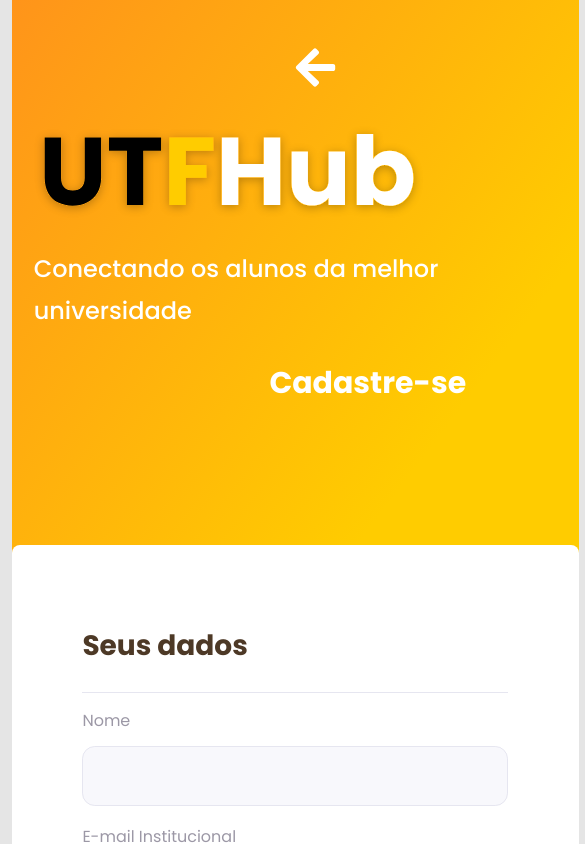
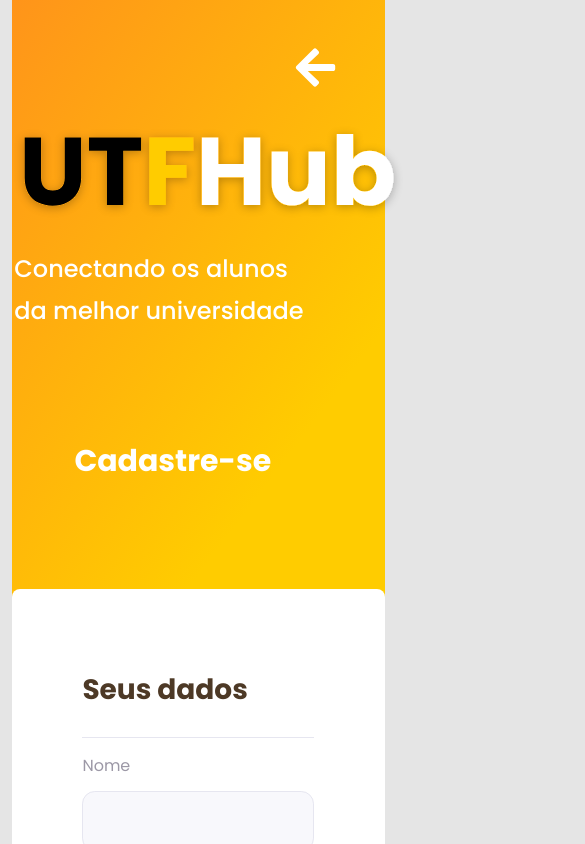
Before and after one commit to giovanniromanonetoUTFPR/UTFHub, a React (Create React App) app in the folder frontend/: page /cadastro in a window 390 px wide. Shown: the top 844 px of the page, 585 px wide, since content can reach past the window. Built offline with nearby package versions, Linux system fonts and the light colour scheme.

Commit message:
Responsividade Cadastro

```diff
--- a/frontend/src/styles/cadastro.css
+++ b/frontend/src/styles/cadastro.css
@@ -6,7 +6,15 @@
 
 @media screen and (max-width: 680px) {
   #page-form {
-    width: 70vh;
+    width: 47vh;
+  }
+}
+
+
+@media screen and (max-width: 680px) {
+  #page-form .textoCad p {
+    margin-left: -50%;
+    margin-top: 20%;
   }
 }
 
```
